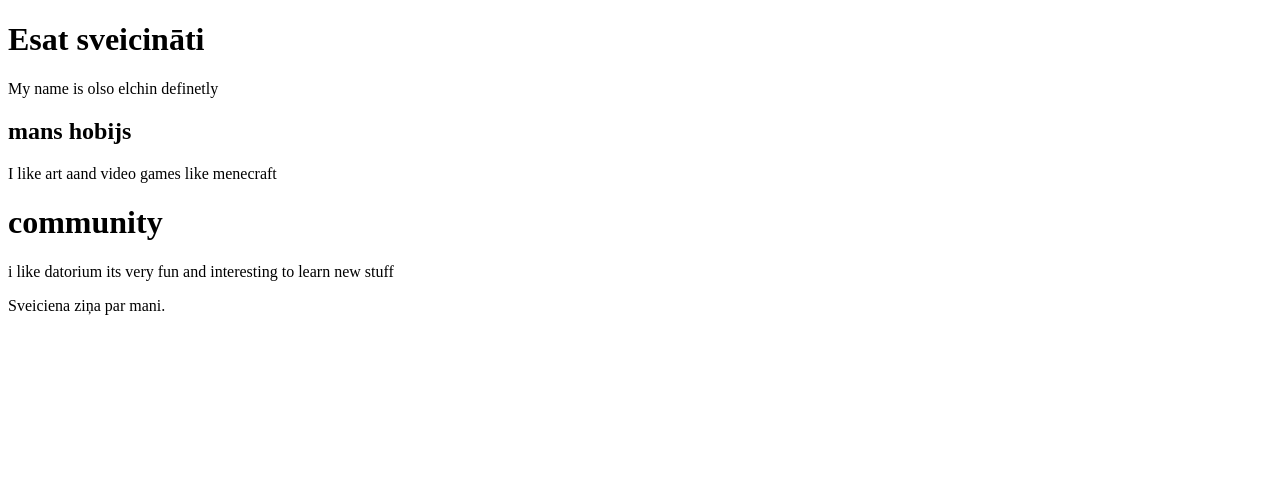
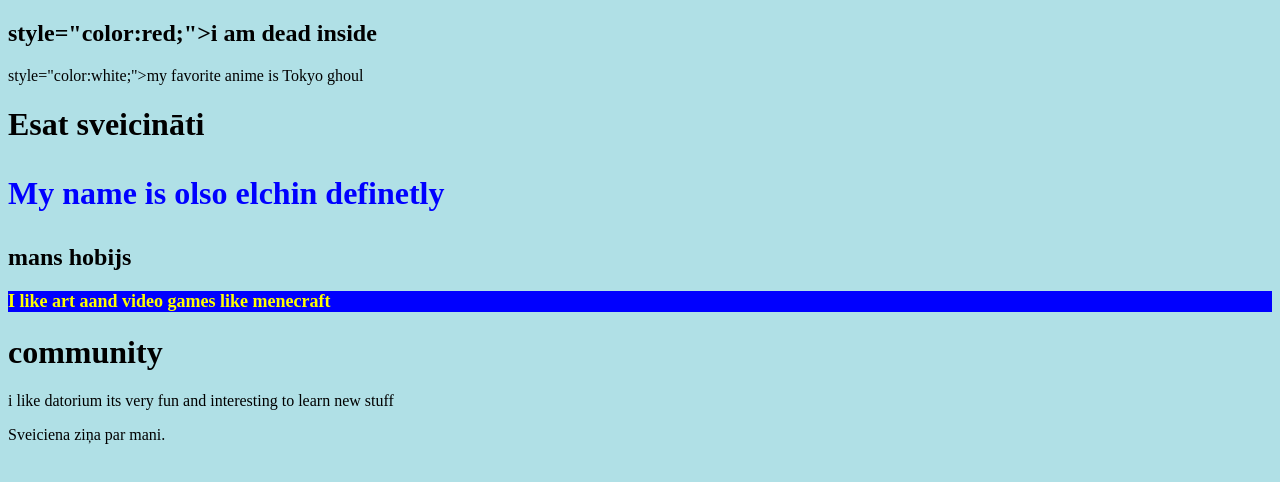
Before and after one commit to Stiivs/my-second-webpage, a plain HTML site: page index.html in a window 1280 px wide. Drawn offline with Linux system fonts and the light colour scheme.

Commit message:
Update index.html

```diff
--- a/index.html
+++ b/index.html
@@ -4,11 +4,16 @@
     <title>Olso elchins hobby page</title>
     <link rel="icon" type="image/x-icon" href="/images/favicon.ico">
   </head>
-<body>
+<body><h2>style="color:red;">i am dead inside</h2>
+    <p>style="color:white;">my favorite anime is Tokyo ghoul</p>
+  <body style="background-color:powderblue;">
 
 <h1>Esat sveicināti</h1>
+<h1 style="color:blue;backround-color:yellow;">
   <p>My name is olso elchin definetly</p>
   <h2>mans hobijs</h2>
+    <h2 style="color:yellow;background-color:blue;font-size:18px">
+
   <p>I like art aand video games like menecraft</p>
 
   <h1>community</h2>
```
